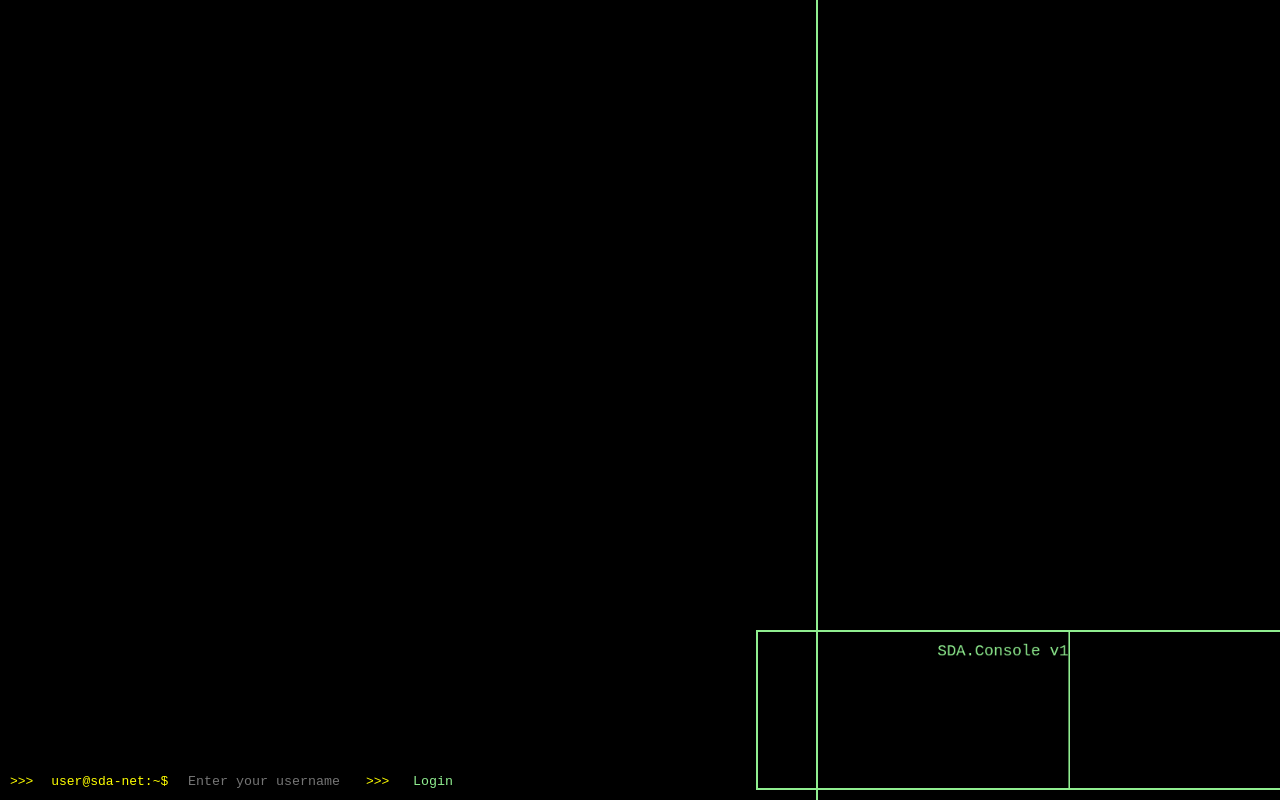
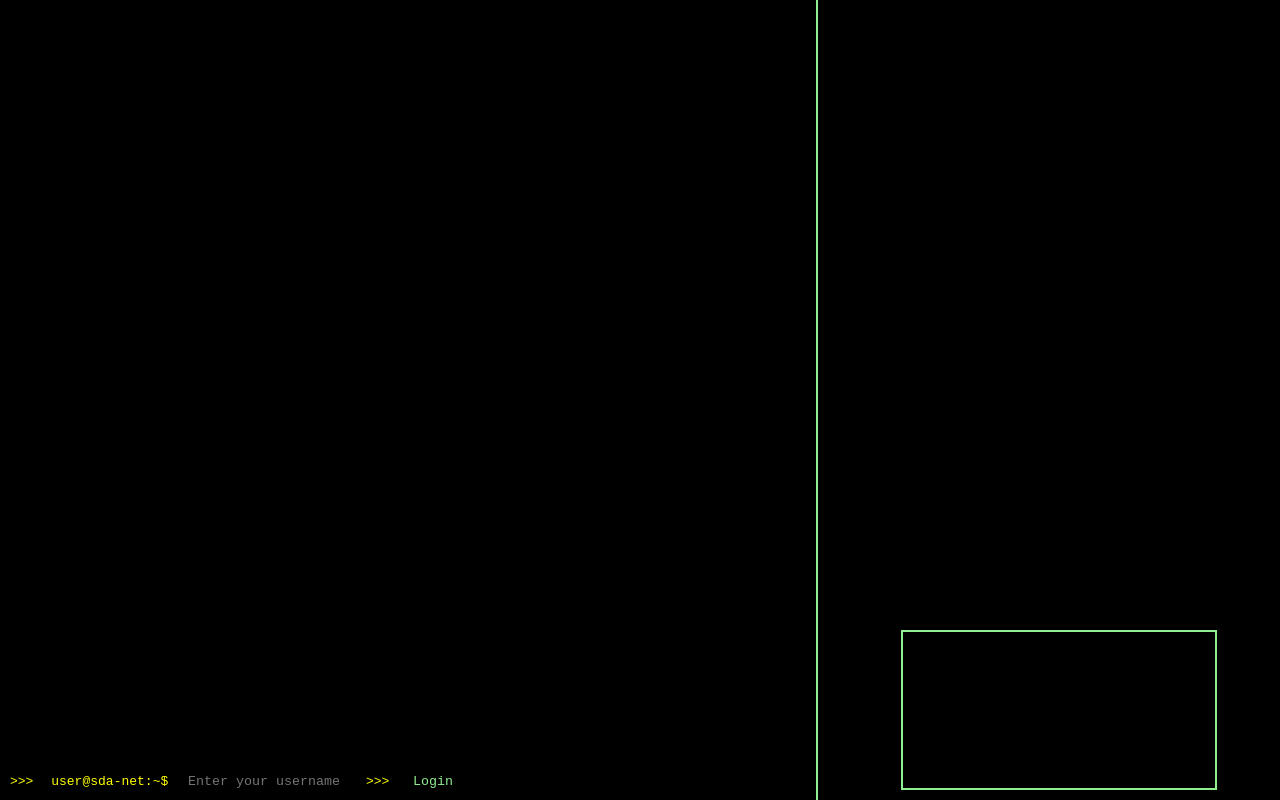
Before and after one commit to mrchaoss1/SDA.console, a website: page site/index.html in a window 1280 px wide. Drawn offline with Linux system fonts and the light colour scheme.

Commit message:
"Updated audio.js to change audio volume and removed canvas border and text. Also, removed padding-right from html and body in styles.css."

```diff
--- a/site/web/script/audio.js
+++ b/site/web/script/audio.js
@@ -5,7 +5,7 @@ const canvasContext = visualizer.getContext('2d');
 // Add border to the audio element
 audio.style.border = '2px solid lightgreen';
 
-audio.volume = 1;
+audio.volume = 0.03;
 audio.play();
 
 const audioContext = new AudioContext();
@@ -35,19 +35,6 @@ function draw() {
         canvasContext.fillRect(x, visualizer.height - barHeight, barWidth, barHeight);
         x += barWidth;
     }
-
-    // Add border on the right side of the canvas (light green)
-    canvasContext.strokeStyle = 'rgba(144, 238, 144, 1)'; // Change this line for a lighter green color
-    canvasContext.lineWidth = 2;
-    canvasContext.beginPath();
-    canvasContext.moveTo(visualizer.width - 1, 0);
-    canvasContext.lineTo(visualizer.width - 1, visualizer.height);
-    canvasContext.stroke();
-
-    // Add text to the second border (bottom border)
-    canvasContext.fillStyle = 'lightgreen';
-    canvasContext.font = '20px monospace';
-    canvasContext.fillText('SDA.Console v1', 230, visualizer.height - 170); // Adjust position as needed
 }
 
 draw();
--- a/site/web/styles/styles.css
+++ b/site/web/styles/styles.css
@@ -47,7 +47,6 @@ html, body {
   margin-left: 100px;
   width: 100%;
   height: 100%;
-  padding-right: 290px;
   border: 2px solid lightgreen;
   display: flex;
   align-items: flex-end;
```
